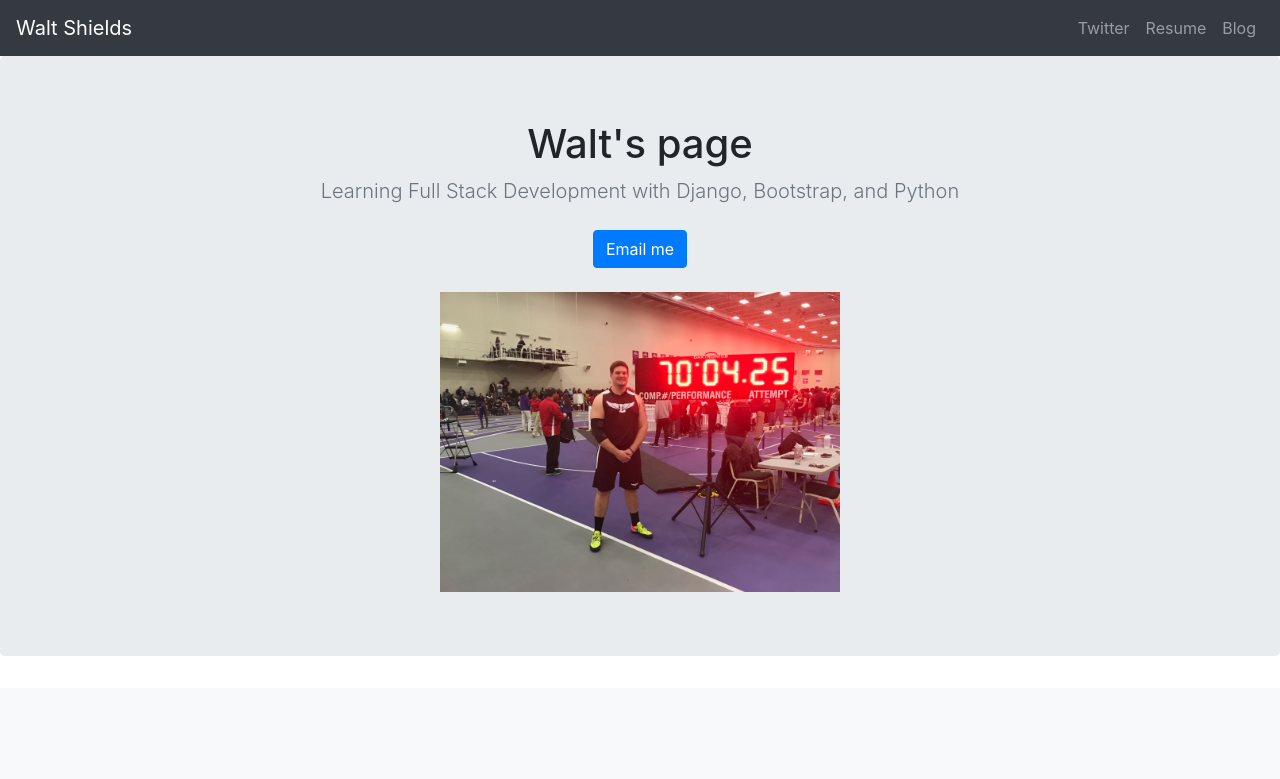
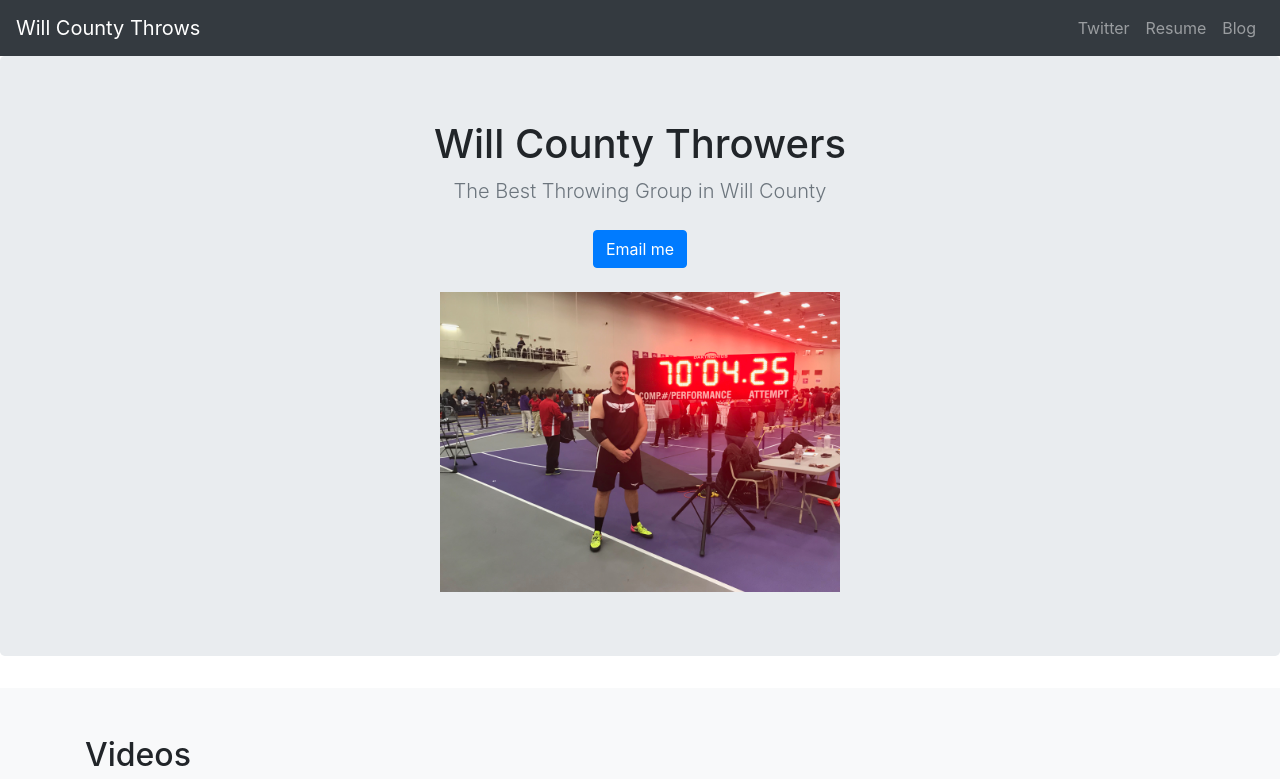
Before and after one commit to wshields17/djangomodelsw, a Django app: page / in a window 1280 px wide. Shown: the top 779 px of the page. Run offline with Django 3.2, Linux system fonts and the light colour scheme; data that the repository does not hold is empty; some libraries are stand-ins or nearby versions.

Commit message:
93newhome

```diff
--- a/jobs/templates/jobs/home.html
+++ b/jobs/templates/jobs/home.html
@@ -3,13 +3,14 @@
 
   <head>
     {% load staticfiles %}
+    <meta http-equiv="X-UA-Compatible" content="IE=edge">
     <meta charset="utf-8">
     <meta name="viewport" content="width=device-width, initial-scale=1, shrink-to-fit=no">
     <meta name="description" content="">
     <meta name="author" content="">
     <link rel="icon" href="../../../../favicon.ico">
 
-    <title>Walt Shields</title>
+    <title>Will County Throws</title>
 
     <!-- Bootstrap core CSS -->
     <link rel="stylesheet" href="https://stackpath.bootstrapcdn.com/bootstrap/4.1.3/css/bootstrap.min.css" integrity="sha384-MCw98/SFnGE8fJT3GXwEOngsV7Zt27NXFoaoApmYm81iuXoPkFOJwJ8ERdknLPMO" crossorigin="anonymous">
@@ -22,7 +23,7 @@
 
     <header>
         <nav class="navbar navbar-expand-lg navbar-dark bg-dark">
-            <a class="navbar-brand" href="{% url 'home'%}">Walt Shields</a>
+            <a class="navbar-brand" href="{% url 'home'%}">Will County Throws</a>
             <button class="navbar-toggler" type="button" data-toggle="collapse" data-target="#navbarNav" aria-controls="navbarNav" aria-expanded="false" aria-label="Toggle navigation">
               <span class="navbar-toggler-icon"></span>
             </button>
@@ -47,8 +48,8 @@
 
       <section class="jumbotron text-center">
         <div class="container">
-          <h1 class="jumbotron-heading">Walt's page</h1>
-          <p class="lead text-muted">Learning Full Stack Development with Django, Bootstrap, and Python</p>
+          <h1 class="jumbotron-heading">Will County Throwers</h1>
+          <p class="lead text-muted">The Best Throwing Group in Will County </p>
           <p>
             <a href="mailto:wshields1711@gmail.com" class="btn btn-primary my-2">Email me</a>
 
@@ -65,7 +66,7 @@
             {% for job in jobs.all %}
             <div class="col-md-4">
               <div class="card mb-4 shadow-sm">
-                <img class="card-img-top" src="{{ job.image.url }}" />
+                <img class="card-img-top" src="{{ job.image.url }}" alt="Responsive image"/>
                 <div class="card-body">
                   <p class="card-text">{{ job.summary}}</p>
 
@@ -74,8 +75,14 @@
             </div>
 
             {% endfor %}
-            <div class="col-md-4"></div>
 
+            <div class="container">
+
+             <h2> Videos</h2>
+
+
+            </div>
+            <iframe width="560" height="315" src="https://www.youtube.com/embed/-px462yfnjM" frameborder="0" allow="autoplay; encrypted-media" allowfullscreen></iframe>
           </div>
         </div>
       </div>
```
